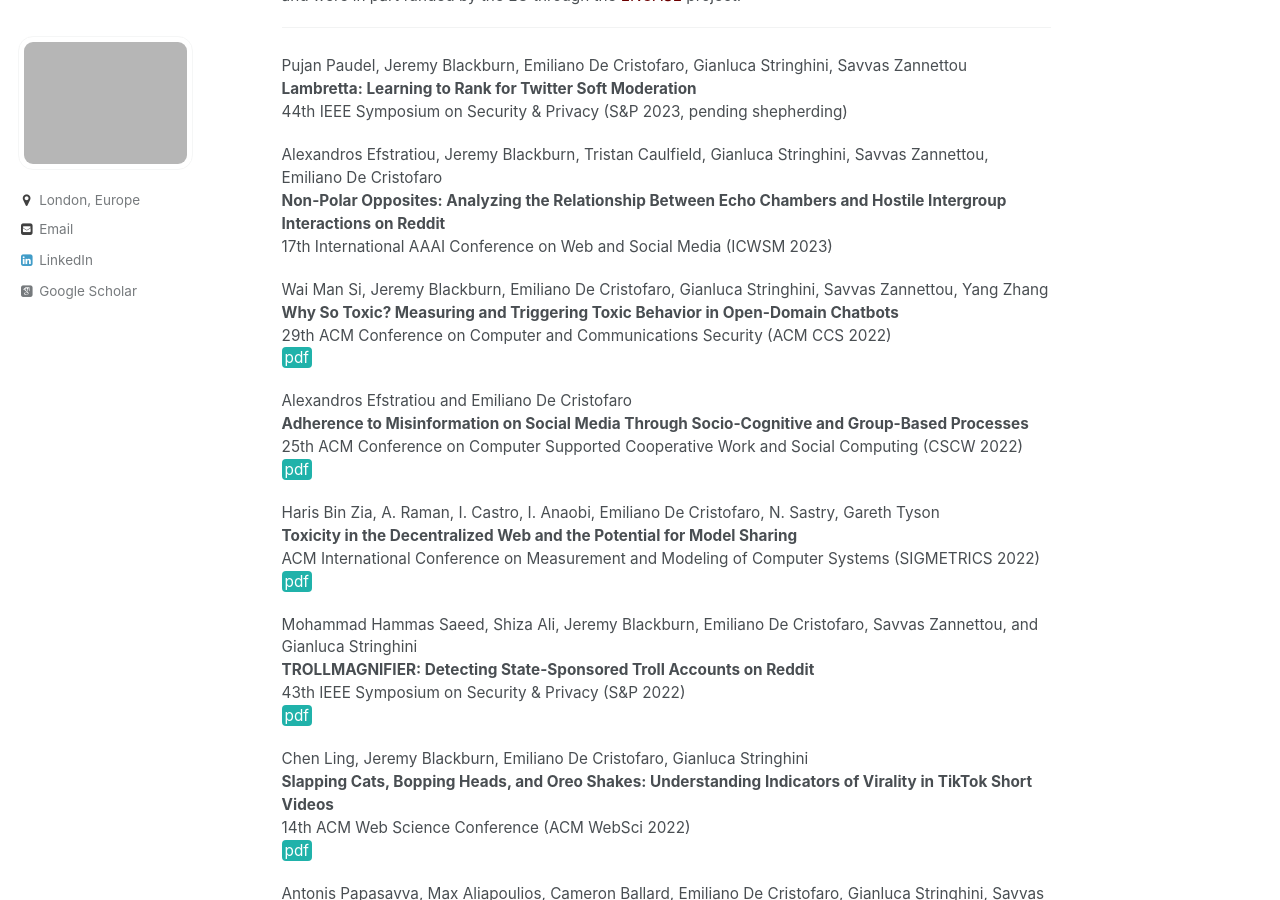
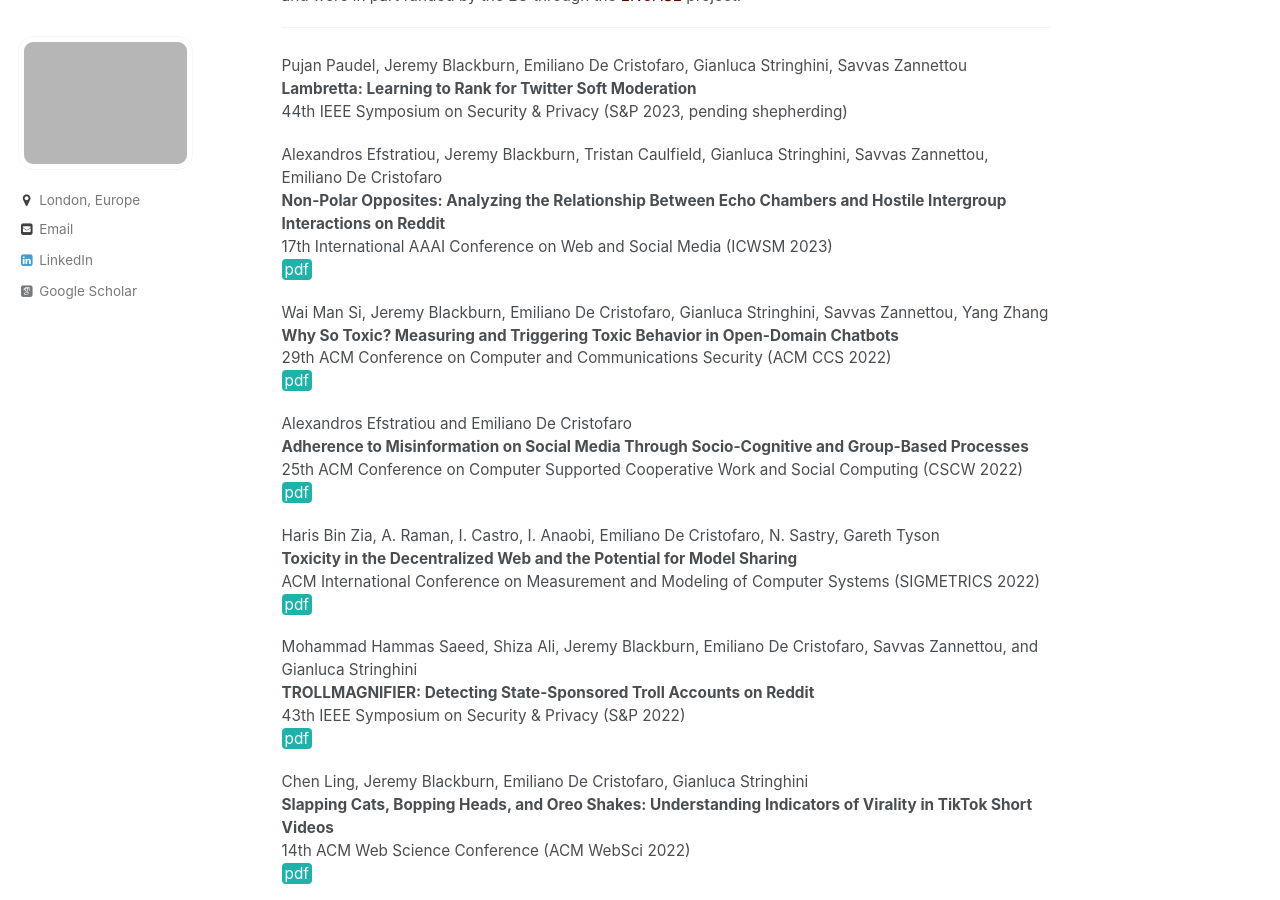
Before and after one commit to emidec/emidec.github.io, a Jekyll site: the page built from _pages/cybersafety.md, in a window 1280 px wide and 900 px high, scrolled down 317 px. Built offline with Jekyll 4.4.1, drawn with Linux system fonts in a browser that asks for light colours; some web fonts are replaced; a script bundle is joined from its source files by our own code; library files that are not in the unit come from our copies.

Commit message:
polar arxiv

```diff
--- a/_pages/cybersafety.md
+++ b/_pages/cybersafety.md
@@ -19,6 +19,7 @@ Pujan Paudel, Jeremy Blackburn, Emiliano De Cristofaro, Gianluca Stringhini, Sav
 Alexandros Efstratiou, Jeremy Blackburn, Tristan Caulfield, Gianluca Stringhini, Savvas Zannettou, Emiliano De Cristofaro
 **Non-Polar Opposites: Analyzing the Relationship Between Echo Chambers and Hostile Intergroup Interactions on Reddit**
 17th International AAAI Conference on Web and Social Media (ICWSM 2023)
+[pdf](https://arxiv.org/pdf/2211.14388.pdf){: .btn--danger}{:target="_blank"}
 
 Wai Man Si, Jeremy Blackburn, Emiliano De Cristofaro, Gianluca Stringhini, Savvas Zannettou, Yang Zhang
 **Why So Toxic? Measuring and Triggering Toxic Behavior in Open-Domain Chatbots**
```
Also changed, not shown: _pages/publications.md (+1 -0 lines).
